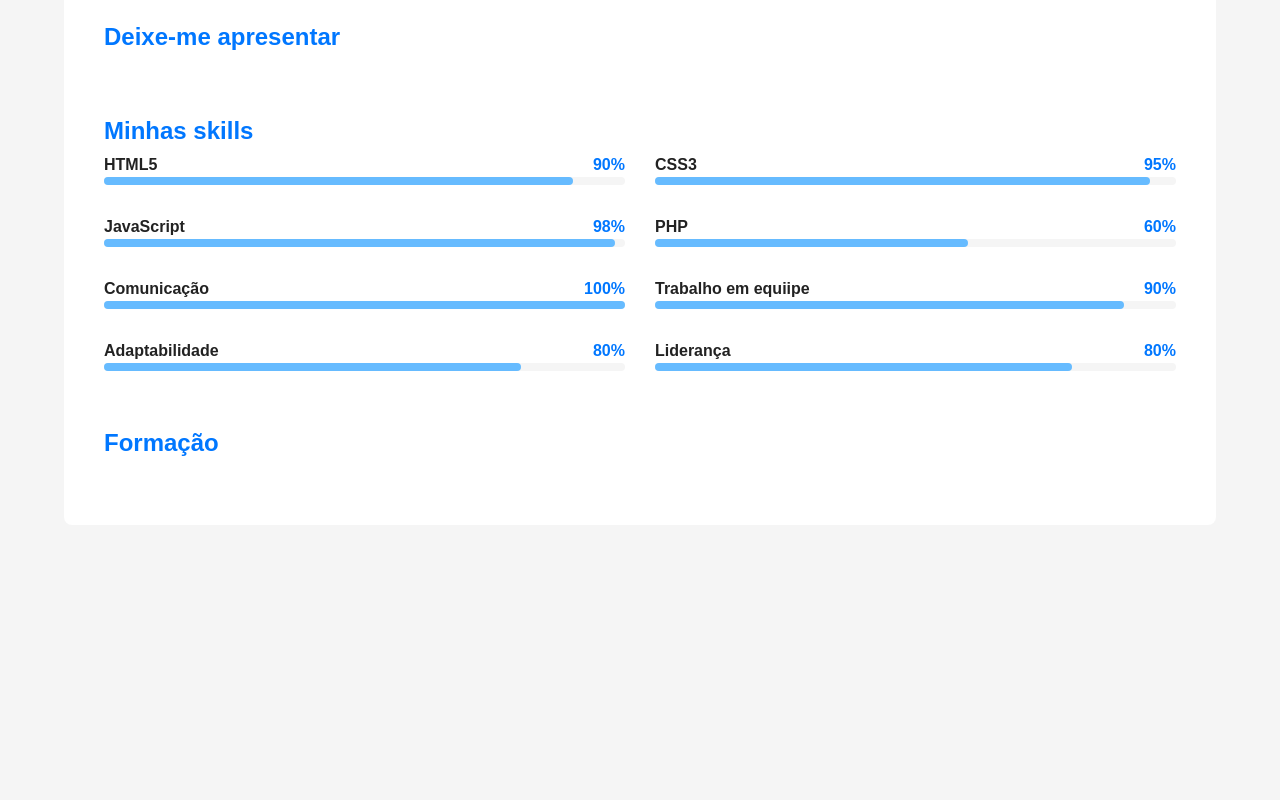
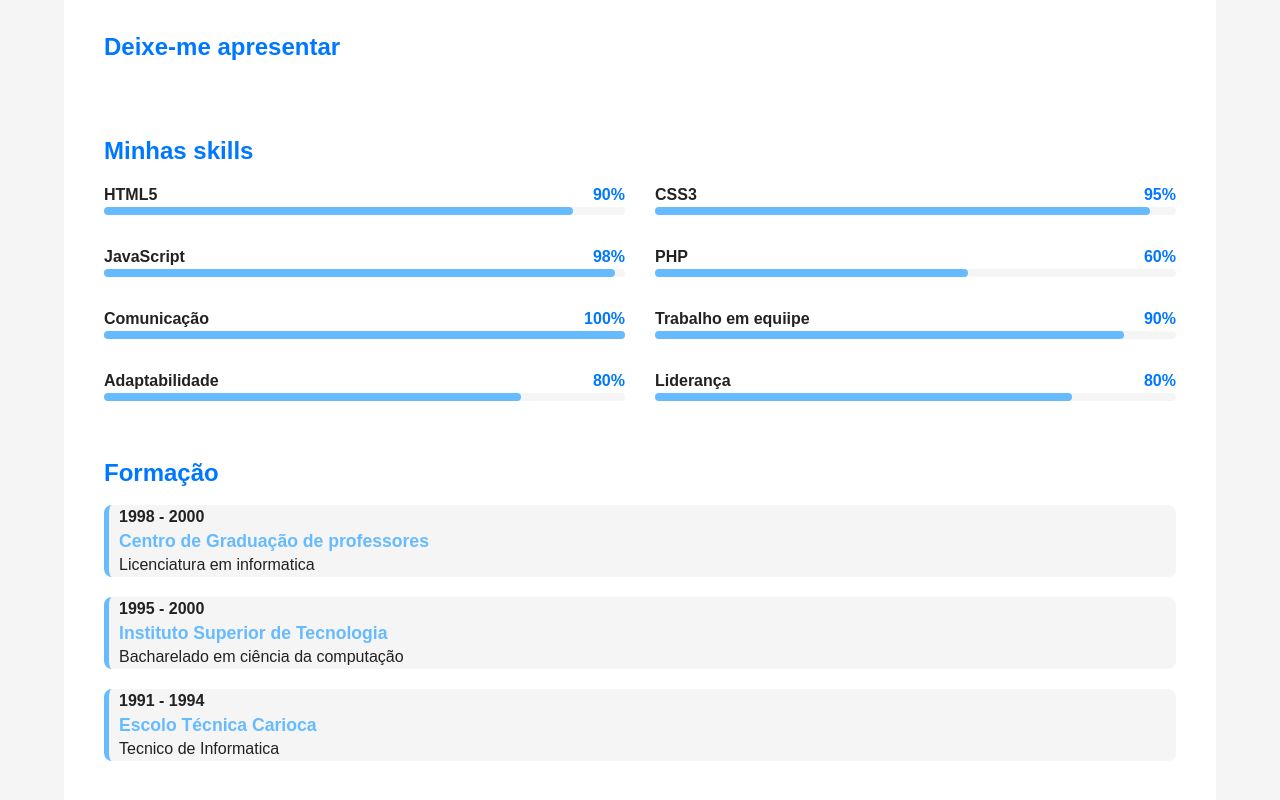
Before and after one commit to Fagner6/projeto-portifolio, a plain HTML site: page index.html in a window 1280 px wide. Shown: the part 490-1290 px from the top of the page. Before the commit the page ends 1015 px from the top, so only its background shows below. Drawn offline with Linux system fonts and the light colour scheme.

Commit message:
areas de informações

```diff
--- a/estilos/style.css
+++ b/estilos/style.css
@@ -123,7 +123,7 @@ article {
 
 article h2 {
   color: #0077ff;
-  margin-bottom: 10px;
+  margin-bottom: 20px;
 }
 
 #skill-container {
@@ -161,6 +161,37 @@ article h2 {
   border-radius: 4px;
 }
 
+#formacao-container {
+  display: flex;
+  flex-direction:column-reverse;
+  gap: 20px ;
+}
+
+#formacao-container .curso {
+ background-color: #f5f5f5;
+ border-radius: 8px;
+ border-left: 5px solid #66bbff;
+ padding-left: 10px;
+ transition: border 0.5s ;
+}
+
+#formacao-container .curso:hover {
+  border-left-width: 15px ;
+  border-color: #0077ff;
+  cursor: pointer;
+}
+
+#formacao-container .periodo {
+  font-size: 0.8;
+  font-weight: bold;
+  color: #222222;
+}
+
+#formacao-container .instituição {
+  color: #66bbff;
+  font-size: 1.1em;
+}
+
 @media screen and (min-width: 768px) {
   #skill-container {
     grid-template-columns: 1fr 1fr;
--- a/index.html
+++ b/index.html
@@ -129,6 +129,24 @@
     </article>
     <article id="formacao">
         <h2>Formação</h2>
+
+        <div id="formacao-container">
+            <div class="curso">
+                <p class="periodo">1991 - 1994 </p>
+                <h3 class="instituição">Escolo Técnica Carioca</h3>
+                <p class="titulação">Tecnico de Informatica</p>
+            </div>
+            <div class="curso">
+                <p class="periodo">1995 - 2000 </p>
+                <h3 class="instituição">Instituto Superior de Tecnologia</h3>
+                <p class="titulação">Bacharelado em ciência da computação</p>
+            </div>
+            <div class="curso">
+                <p class="periodo">1998 - 2000 </p>
+                <h3 class="instituição">Centro de Graduação de professores</h3>
+                <p class="titulação">Licenciatura em informatica</p>
+            </div>
+        </div>
     </article>
       </section>
     </main>
```
